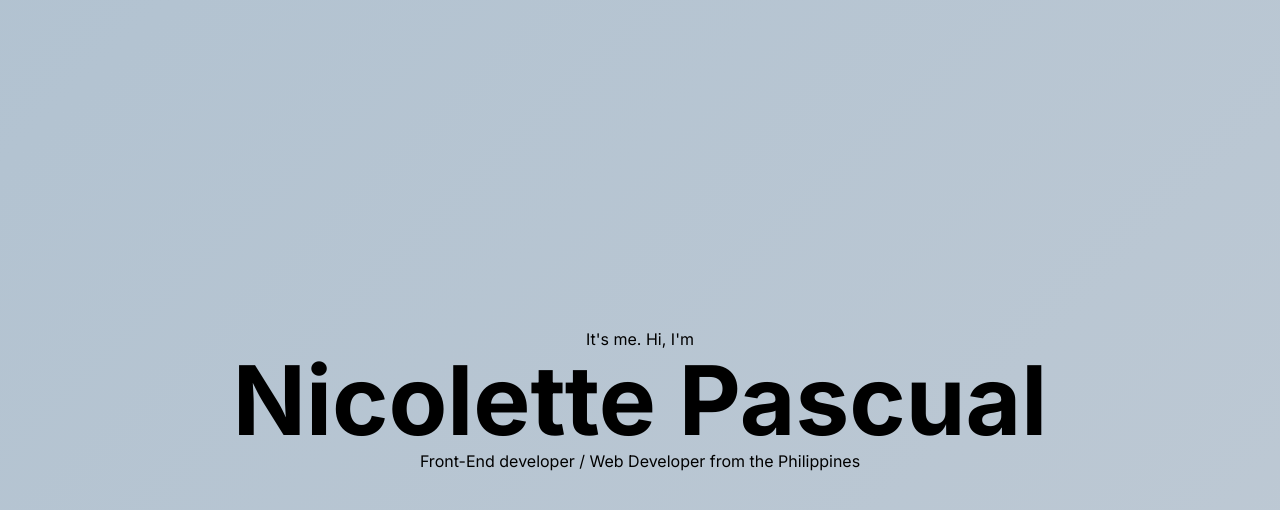
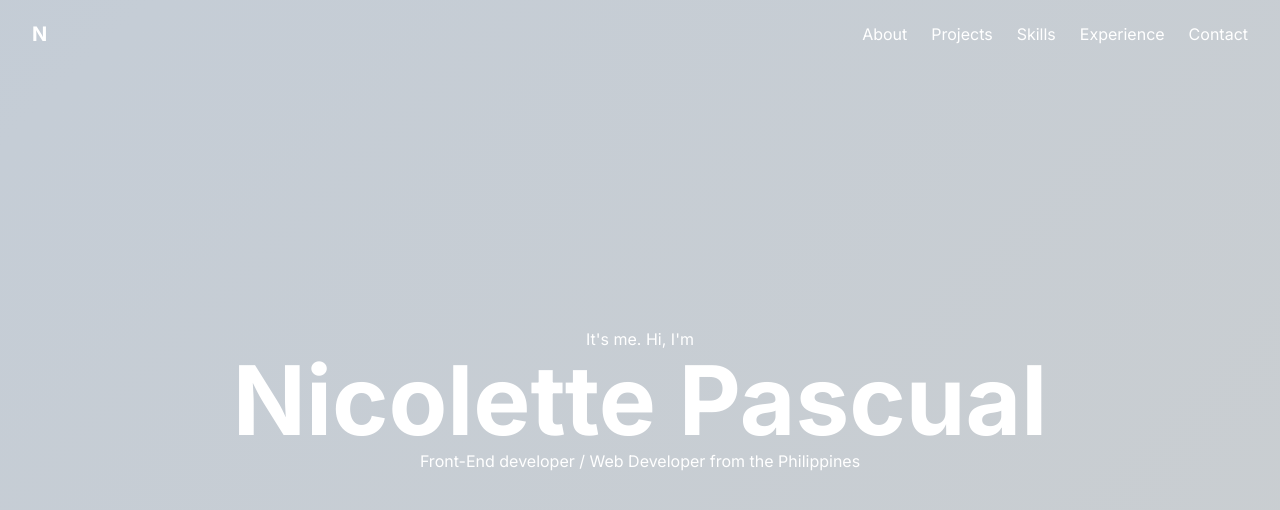
Before and after one commit to nicolettepascual/npascual-portfolio, a Next.js app: page / in a window 1280 px wide. Shown: the top 510 px of the page. Built offline with nearby package versions, Linux system fonts and the light colour scheme.

Commit message:
feat: Add Navbar component
* Revise font color in root css

```diff
--- a/src/app/globals.css
+++ b/src/app/globals.css
@@ -4,24 +4,13 @@
 
 :root {
   --foreground-rgb: 0, 0, 0;
-  --background-start-rgb: 214, 219, 220;
-  --background-end-rgb: 255, 255, 255;
 }
 
 @media (prefers-color-scheme: dark) {
   :root {
     --foreground-rgb: 255, 255, 255;
-    --background-start-rgb: 0, 0, 0;
-    --background-end-rgb: 0, 0, 0;
   }
 }
 
 body {
-  color: rgb(var(--foreground-rgb));
-  background: linear-gradient(
-      to bottom,
-      transparent,
-      rgb(var(--background-end-rgb))
-    )
-    rgb(var(--background-start-rgb));
 }
--- a/src/app/layout.tsx
+++ b/src/app/layout.tsx
@@ -1,22 +1,28 @@
-import './globals.css'
-import type { Metadata } from 'next'
-import { Inter } from 'next/font/google'
+import "./globals.css";
+import type { Metadata } from "next";
+import { Inter } from "next/font/google";
 
-const inter = Inter({ subsets: ['latin'] })
+const inter = Inter({ subsets: ["latin"] });
 
 export const metadata: Metadata = {
-  title: 'Nicolette Pascual',
-  description: 'Generated by create next app',
-}
+  title: "Nicolette Pascual",
+  description: "Generated by create next app",
+};
 
 export default function RootLayout({
   children,
 }: {
-  children: React.ReactNode
+  children: React.ReactNode;
 }) {
   return (
     <html lang="en">
+      <head>
+        <link
+          rel="stylesheet"
+          href="https://cdnjs.cloudflare.com/ajax/libs/font-awesome/6.4.2/css/all.min.css"
+        />
+      </head>
       <body className={inter.className}>{children}</body>
     </html>
-  )
+  );
 }
--- a/src/app/page.tsx
+++ b/src/app/page.tsx
@@ -1,9 +1,12 @@
 import cx from "classnames";
+import Navbar from "@/components/Home/Navbar";
 import LandingContent from "@/components/Home/LandingContent";
 import styles from "@/css/Home.module.css";
 
 export default function Home() {
   return (
+    <>
+      <Navbar />
       <div
         className={cx(
           "min-h-screen flex items-center justify-center py-10 px-3 sm:px-5",
@@ -12,5 +15,6 @@ export default function Home() {
       >
         <LandingContent />
       </div>
+    </>
   );
 }
--- a/src/components/Home/LandingContent.tsx
+++ b/src/components/Home/LandingContent.tsx
@@ -1,5 +1,5 @@
 const LandingContent = () => (
-  <div className="max-w-4xl mx-auto">
+  <div className="max-w-4xl mx-auto text-white">
     <p className="text-s text-center leading-relaxed">{`It's me. Hi, I'm`}</p>
     <p className="text-6xl md:text-8xl font-bold text-center">
       Nicolette Pascual
--- /dev/null
+++ b/src/components/Home/Navbar.tsx
@@ -0,0 +1,85 @@
+"use client";
+import { useState } from "react";
+import cx from "classnames";
+import Link from "next/link";
+
+const Navbar = () => {
+  const [showMenuNavbar, setShowMenuNavbar] = useState<boolean>(false);
+
+  const menu = [
+    { name: "About", url: "/" },
+    { name: "Projects", url: "/" },
+    { name: "Skills", url: "/" },
+    { name: "Experience", url: "/" },
+    { name: "Contact", url: "/" },
+  ];
+
+  return (
+    <nav
+      className={cx(
+        "w-full absolute text-gray md:bg-transparent md:text-white transition-all",
+        showMenuNavbar ? "bg-gray-100" : "bg-transparent"
+      )}
+    >
+      <div className="justify-between px-4 mx-auto lg:max-w-7xl md:items-center md:flex md:px-8 transition-all">
+        <div>
+          <div className="flex items-center justify-between py-3 md:py-5 md:block">
+            {/* Main Icon */}
+            <a href="#" className="">
+              <div className="avatar">
+                <div className="w-16 rounded">
+                  {/* <img src="" /> */}
+                  <h1 className="text-xl text-white font-bold">N</h1>
+                </div>
+              </div>
+            </a>
+            {/* Menu button */}
+            <div className="md:hidden">
+              <button
+                className="p-2 text-gray-500 rounded-md outline-none"
+                onClick={() => setShowMenuNavbar(!showMenuNavbar)}
+              >
+                {showMenuNavbar ? (
+                  <i
+                    className={cx(
+                      "fa-solid fa-xmark",
+                      showMenuNavbar ? "text-gray-500" : "text-white"
+                    )}
+                  />
+                ) : (
+                  <i
+                    className={cx(
+                      "fa-solid fa-bars",
+                      showMenuNavbar ? "text-gray-500" : "text-white"
+                    )}
+                  />
+                )}
+              </button>
+            </div>
+          </div>
+        </div>
+        {/* Menu */}
+        <div>
+          <div
+            className={cx(
+              "flex-1 justify-self-center pb-3 mt-8 md:h-full md:opacity-100 md:pb-0 md:mt-0 transition-all duration-500 ease-out",
+              showMenuNavbar
+                ? "h-full opacity-100"
+                : "h-0 opacity-0 overflow-hidden"
+            )}
+          >
+            <ul className="items-center justify-center space-y-8 md:flex md:space-x-6 md:space-y-0">
+              {menu.map(({ name, url }, index) => (
+                <li key={index}>
+                  <Link href={url}>{name}</Link>
+                </li>
+              ))}
+            </ul>
+          </div>
+        </div>
+      </div>
+    </nav>
+  );
+};
+
+export default Navbar;
--- a/src/css/Home.module.css
+++ b/src/css/Home.module.css
@@ -1,5 +1,5 @@
 .backgroundGradient {
-  --gradient-duration: 45s;
+  --gradient-duration: 35s;
 
   background: linear-gradient(
     136deg,
```
Lines whose indentation alone changed are shown as unchanged.
